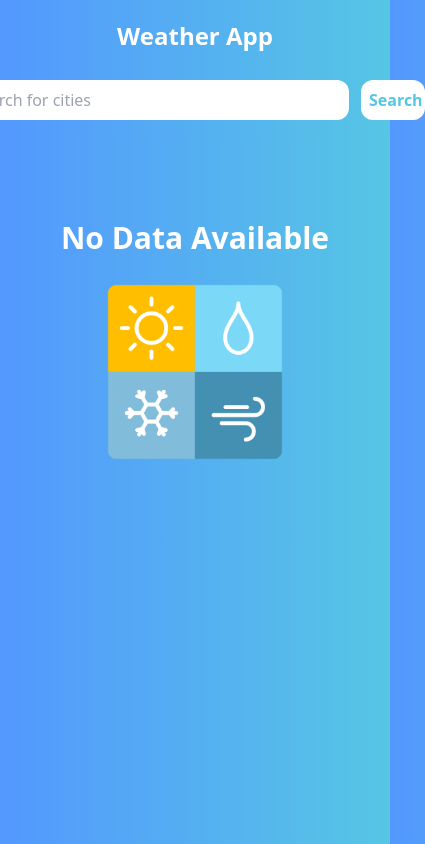
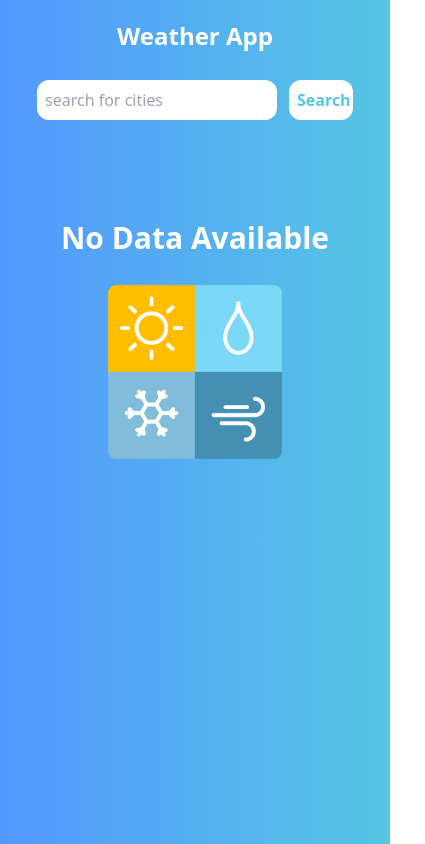
Before and after one commit to samaahmed1/Weather, a React (Vite) app: page / in a window 390 px wide. Shown: the whole page, 425 px wide, since content can reach past the window. Built offline with nearby package versions, Linux system fonts and the light colour scheme.

Commit message:
Fixed responsive issue in Header

```diff
--- a/src/components/layouts/Header.jsx
+++ b/src/components/layouts/Header.jsx
@@ -8,8 +8,8 @@ export default function Header() {
             Weather App
           </Link>
         </div>
-        <div className="search flex gap-3">
-          <input className="outline-none border-none w-96 p-2 rounded-xl" type="search" name="search" id="search" placeholder="search for cities" />
+        <div className="search flex gap-3 flex-wrap items-center justify-center">
+          <input className="outline-none border-none w-60 md:w-96 p-2 rounded-xl" type="search" name="search" id="search" placeholder="search for cities" />
           <button className="p-2 rounded-xl bg-white w-16 text-[#56c6e4] font-semibold">Search</button>
         </div>
       </div>
```
